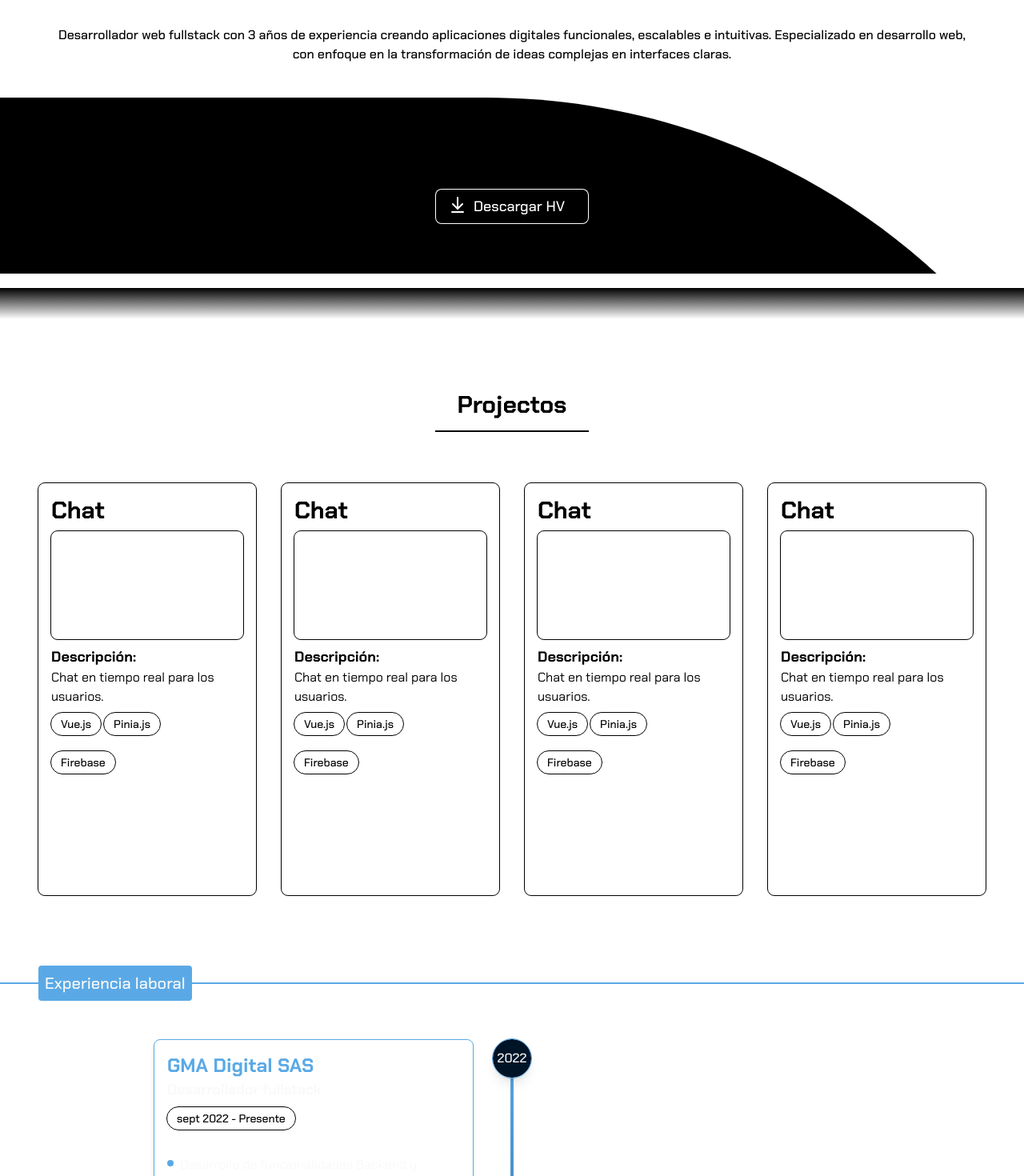
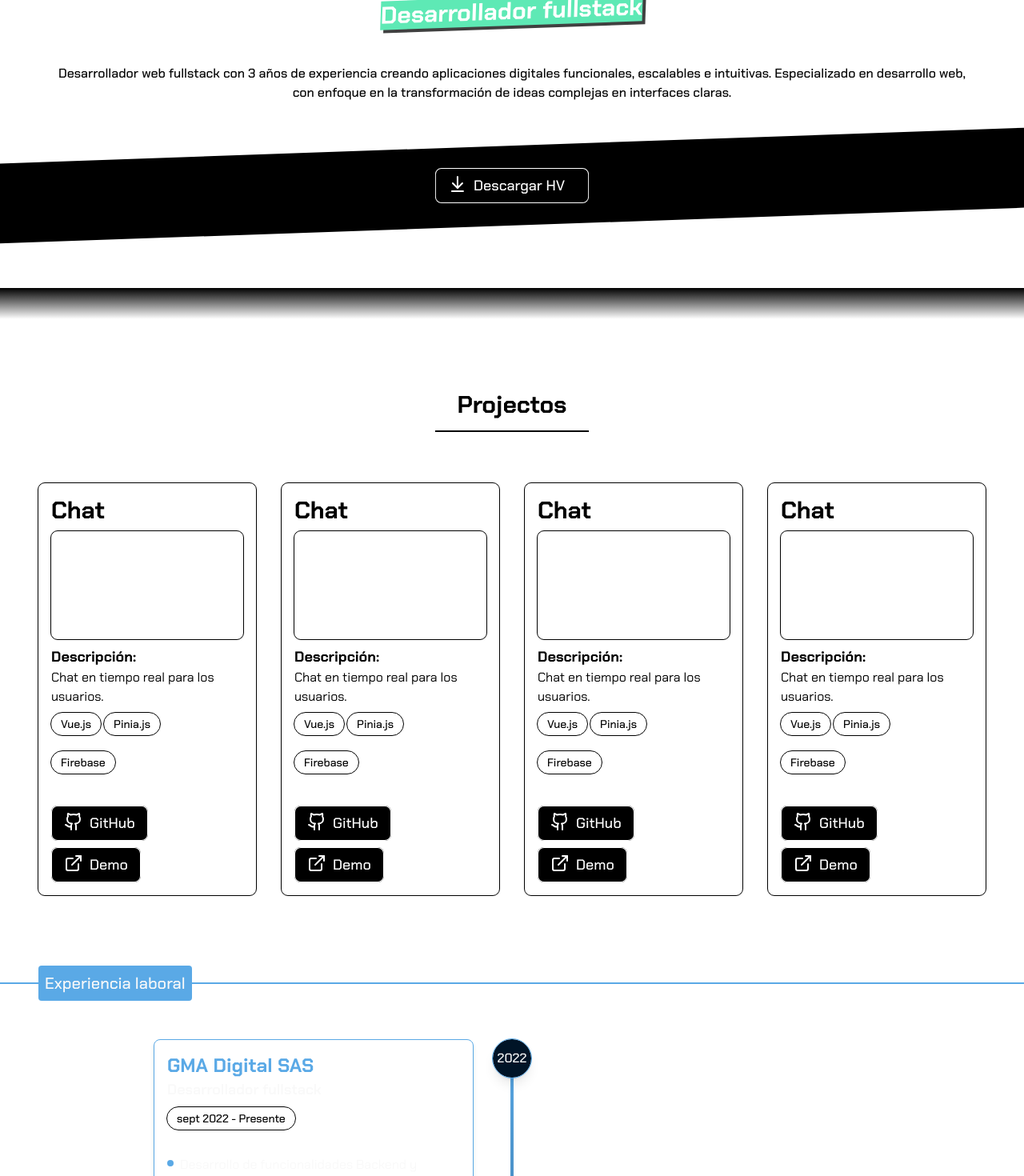
Before and after one commit to jamesgh1220/personal_cv, a Vue app: page / in a window 1280 px wide. Shown: the part 440-1910 px from the top of the page at 80% size. Built offline with nearby package versions, Linux system fonts and the light colour scheme.

Commit message:
STYLE: hero design

```diff
--- a/src/components/hero/HeroComponent.vue
+++ b/src/components/hero/HeroComponent.vue
@@ -1,5 +1,5 @@
 <template>
-  <div
+  <section
     id="about"
     class="relative min-h-[calc(100vh-4rem)] flex flex-col justify-center text-black scroll-smooth overflow-hidden"
   >
@@ -27,16 +27,16 @@
       </p>
     </div>
     <div
-      class="sticky bottom-0 w-full scale-125 p-10 h-44 bg-no-repeat bg-cover"
-      style="background-image: url('/bg-hero.svg')"
-    ></div>
+      class="flex justify-center items-center w-full scale-125 bg-black p-10 h-[calc(100vh-632px-6rem)] -skew-2"
+    >
       <button-component
-      class="absolute bottom-20 left-1/2 -translate-x-1/2 custom-opacity z-10 !w-48"
+        class="custom-opacity z-10 !w-48 !skew-2 !scale-[0.8]"
         v-animate-on-scroll
         :label="'Descargar HV'"
         :icon="ArrowDownToLine"
       />
     </div>
+  </section>
 </template>
 
 <script setup>
@@ -54,6 +54,10 @@ const downloadCv = () => {
 </script>
 
 <style scoped>
+#oval {
+  /* border-radius: 100px / 50px; */
+}
+
 .scrollbar-hidden {
   scrollbar-width: none; /* Firefox */
   -ms-overflow-style: none; /* Internet Explorer 10+ */
--- a/src/components/projects/ProjectsComponent.vue
+++ b/src/components/projects/ProjectsComponent.vue
@@ -1,5 +1,5 @@
 <template>
-  <div id="portfolio" class="mb-10 bg-[linear-gradient(to_bottom,_black_0%,_white_5%)]">
+  <section id="portfolio" class="mb-10 bg-[linear-gradient(to_bottom,_black_0%,_white_5%)]">
     <p
       v-animate-on-scroll
       class="relative mt-32 mb-16 w-fit mx-auto text-3xl font-bold before:absolute before:bottom-0 before:left-1/2 before:-translate-x-1/2 before:-mb-4 before:h-0.5 before:w-48 before:bg-black"
@@ -25,7 +25,7 @@
             <badge-component label="Pinia.js" />
             <badge-component label="Firebase" />
           </div>
-          <div class="flex flex-wrap gap-2 mt-6 custom-opacity">
+          <div class="flex flex-wrap gap-2 mt-6">
             <button-component :label="'GitHub'" :icon="Github" />
             <button-component :label="'Demo'" :icon="ExternalLink" />
           </div>
@@ -45,7 +45,7 @@
             <badge-component label="Pinia.js" />
             <badge-component label="Firebase" />
           </div>
-          <div class="flex flex-wrap gap-2 mt-6 custom-opacity" l>
+          <div class="flex flex-wrap gap-2 mt-6">
             <button-component :label="'GitHub'" :icon="Github" />
             <button-component :label="'Demo'" :icon="ExternalLink" />
           </div>
@@ -65,7 +65,7 @@
             <badge-component label="Pinia.js" />
             <badge-component label="Firebase" />
           </div>
-          <div class="flex flex-wrap gap-2 mt-6 custom-opacity">
+          <div class="flex flex-wrap gap-2 mt-6">
             <button-component :label="'GitHub'" :icon="Github" />
             <button-component :label="'Demo'" :icon="ExternalLink" />
           </div>
@@ -85,14 +85,14 @@
             <badge-component label="Pinia.js" />
             <badge-component label="Firebase" />
           </div>
-          <div class="flex flex-wrap gap-2 mt-6 custom-opacity">
+          <div class="flex flex-wrap gap-2 mt-6">
             <button-component :label="'GitHub'" :icon="Github" />
             <button-component :label="'Demo'" :icon="ExternalLink" />
           </div>
         </div>
       </div>
     </div>
-  </div>
+  </section>
 </template>
 
 <script setup>
```
Lines whose indentation alone changed are shown as unchanged.
